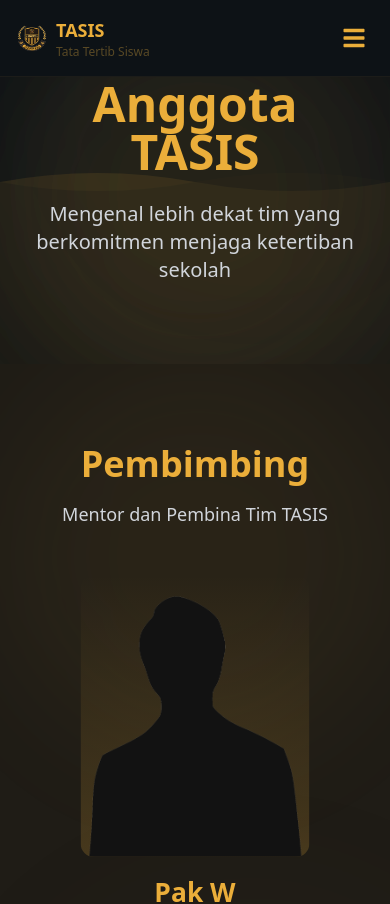
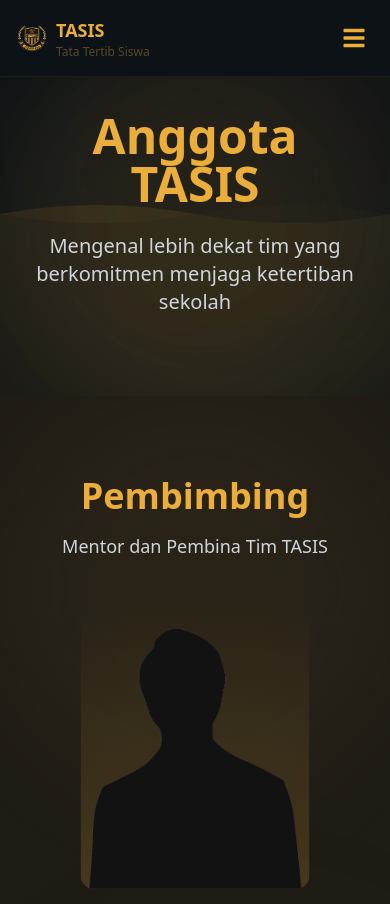
Before and after one commit to REZ3X/tasis_main_repo, a Next.js app: page /member in a window 390 px wide. Shown: the top 904 px of the page. Built offline with nearby package versions, Linux system fonts and the light colour scheme.

Commit message:
Add 'Pengaduan' link to desktop and mobile navigation; adjust main element margin for mobile

```diff
--- a/src/app/member/page.tsx
+++ b/src/app/member/page.tsx
@@ -12,7 +12,7 @@
     <>
       <DesktopNav />
       <MobileNav />
-      <main className="min-h-screen bg-[#0d1216] overflow-x-hidden">
+      <main className="min-h-screen mobile:mt-8 bg-[#0d1216] overflow-x-hidden">
         {/* Hero Section with Title */}
         <section className="relative px-6 py-20 bg-[#0d1216]">
           {/* Background Elements */}
--- a/src/components/nav/desktopNav.tsx
+++ b/src/components/nav/desktopNav.tsx
@@ -36,6 +36,7 @@
             {[
               { name: 'Beranda', href: '/' },
               { name: 'Anggota', href: '/member' },
+              { name: 'Pengaduan', href: '/comingSoon' },
               { name: 'Tentang Kami', href: '/comingSoon' },
             ].map((link) => (
               <Link
--- a/src/components/nav/mobileNav.tsx
+++ b/src/components/nav/mobileNav.tsx
@@ -104,6 +104,7 @@
             {[
               { name: "Beranda", href: "/" },
               { name: "Anggota", href: "/member" },
+              { name: "Pengaduan", href: "/comingSoon" },
               { name: "Tentang Kami", href: "/comingSoon" },
             ].map((link) => (
               <Link
```
